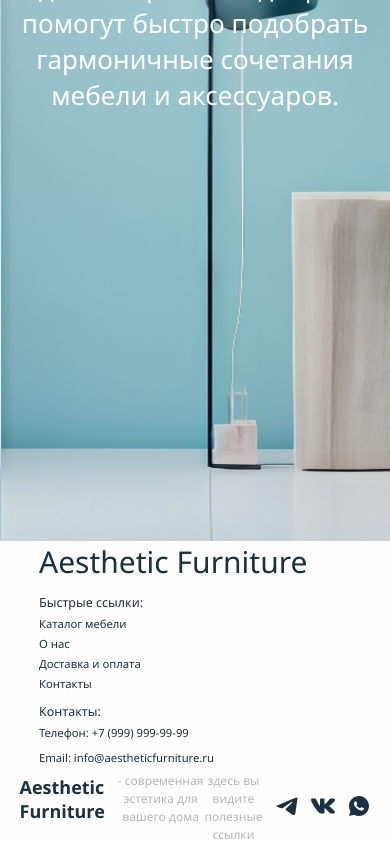
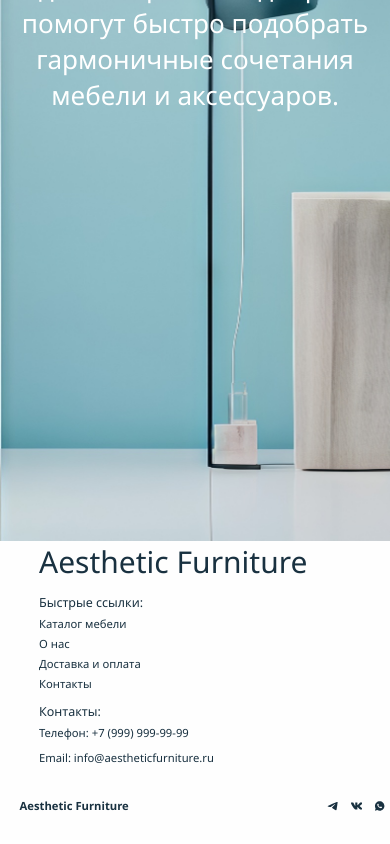
Before and after one commit to Merkuryyi/aestheticFurniture, a React (Create React App) app in the folder frontend/: page / in a window 390 px wide. Shown: the part 2981-3825 px from the top of the page. Built offline with nearby package versions, Linux system fonts and the light colour scheme.

Commit message:
footer and BEM
footer adapted to the BEM methodology

```diff
--- a/frontend/src/components/AboutCompany/AboutCompany.scss
+++ b/frontend/src/components/AboutCompany/AboutCompany.scss
@@ -79,7 +79,6 @@
             &__brand {
                 @include text-style($font-size-xl/1.6, $font-weight-light);
                 margin-bottom: 7px;
-
             }
 
 
--- a/frontend/src/components/FooterPanel/FooterPanel.css
+++ b/frontend/src/components/FooterPanel/FooterPanel.css
@@ -8,8 +8,7 @@
   min-height: 8vh;
   background-color: #FEFEFE;
 }
-
-.footer-content {
+.footer__content {
   position: relative;
   display: flex;
   align-items: start;
@@ -17,8 +16,7 @@
   flex-direction: row;
   width: 90%;
 }
-
-.footer-section {
+.footer__section {
   position: relative;
   display: flex;
   align-items: center;
@@ -26,32 +24,53 @@
   flex-direction: row;
   gap: 12px;
 }
-
-.footer-title {
+.footer__title {
   font-family: "Segoe UI", sans-serif;
+  font-style: normal;
   font-weight: 600;
   font-size: 18px;
   color: #193140;
-  margin: 0;
+  text-align: center;
 }
-
-.footer-description {
+.footer__description {
   font-family: "Segoe UI", sans-serif;
   font-style: normal;
   font-weight: 500;
   font-size: 12px;
   color: #B4B6B5;
   text-align: center;
-  line-height: 1.5;
-  max-width: 300px;
 }
-
-.icon-footer {
+.footer__icon {
   cursor: pointer;
   transition: transform 0.3s ease;
 }
-.icon-footer:hover {
+.footer__icon:hover {
   transform: translateY(-4px);
 }
 
+@media (max-width: 768px) {
+  .footer {
+    min-height: 4vh;
+  }
+  .footer__title {
+    font-family: "Segoe UI", sans-serif;
+    font-style: normal;
+    font-weight: 600;
+    font-size: 11.25px;
+    color: #193140;
+    text-align: center;
+    white-space: nowrap;
+  }
+  .footer__description {
+    opacity: 0;
+  }
+  .footer__icon {
+    cursor: pointer;
+    transition: transform 0.3s ease;
+  }
+  .footer__icon:hover {
+    transform: translateY(-4px);
+  }
+}
+
 /*# sourceMappingURL=FooterPanel.css.map */
--- a/frontend/src/components/FooterPanel/FooterPanel.jsx
+++ b/frontend/src/components/FooterPanel/FooterPanel.jsx
@@ -1,50 +1,42 @@
 import React from 'react';
-
 import './FooterPanel.scss';
 
+
 function FooterPanel() {
-
   return (
     <section className="footer">
-            <div className="footer-content">
-                <div className="footer-section">
-                    <span className="footer-title">Aesthetic Furniture</span>
-                    <span className="footer-description">- современная эстетика для вашего дома</span>
+      <div className="footer__content">
+        <div className="footer__section">
+          <span className="footer__title">Aesthetic Furniture</span>
+          <span className="footer__description">- современная эстетика для вашего дома</span>
         </div>
-                <div className="footer-section">
-                    <span className="footer-description">здесь вы видите полезные ссылки</span>
-                    <Telegram width="24" height="24" style={{ fill: '#193140' }} />
-                    <Vk width="24" height="24" style={{ fill: '#193140' }} />
-                    <WhatsappFill width="24" height="24" style={{ fill: '#193140' }} />
+        <div className="footer__section">
+          <span className="footer__description">здесь вы видите полезные ссылки</span>
+          <Telegram width="24" height="24" className="footer__icon" style={{ fill: '#193140' }} />
+          <Vk width="24" height="24" className="footer__icon" style={{ fill: '#193140' }} />
+          <WhatsappFill width="24" height="24" className="footer__icon" style={{ fill: '#193140' }} />
         </div>
-
       </div>
     </section>
-
   );
 }
+
 export default FooterPanel;
 
 export const Telegram = (props) => (
-    <div className="icon-footer">
   <svg xmlns="http://www.w3.org/2000/svg" width="1em" height="1em" viewBox="0 0 48 48" {...props}>
-            <path  d="M41.42 7.309s3.885-1.515 3.56 2.164c-.107 1.515-1.078 6.818-1.834 12.553l-2.59 16.99s-.216 2.489-2.159 2.922c-1.942.432-4.856-1.515-5.396-1.948c-.432-.325-8.094-5.195-10.792-7.575c-.756-.65-1.62-1.948.108-3.463L33.648 18.13c1.295-1.298 2.59-4.328-2.806-.649l-15.11 10.28s-1.727 1.083-4.964.109l-7.016-2.165s-2.59-1.623 1.835-3.246c10.793-5.086 24.068-10.28 35.831-15.15Z"></path>
+    <path d="M41.42 7.309s3.885-1.515 3.56 2.164c-.107 1.515-1.078 6.818-1.834 12.553l-2.59 16.99s-.216 2.489-2.159 2.922c-1.942.432-4.856-1.515-5.396-1.948c-.432-.325-8.094-5.195-10.792-7.575c-.756-.65-1.62-1.948.108-3.463L33.648 18.13c1.295-1.298 2.59-4.328-2.806-.649l-15.11 10.28s-1.727 1.083-4.964.109l-7.016-2.165s-2.59-1.623 1.835-3.246c10.793-5.086 24.068-10.28 35.831-15.15Z"></path>
   </svg>
-    </div>
 );
 
 export const Vk = (props) => (
-    <div className="icon-footer">
   <svg xmlns="http://www.w3.org/2000/svg" width="1em" height="1em" viewBox="0 0 1024 640" {...props}>
     <path d="M772 323q65 48 158.5 139.5T1024 576q0 27-15.5 45.5T960 640H854q-30 0-54-25q-60-64-123-123t-101-84v200q0 13-9.5 22.5T544 640H416q-23 0-66.5-35T256 512q-72-83-164-242T0 64q0-35 15.5-49.5T64 0h106q14 0 29.5 12T223 40q2 5 20 42.5t23 47.5l21 42l24.5 46.5L334 256l26 39l24 29V32q0-13 9.5-22.5T416 0h128q13 0 22.5 9.5T576 32v228q102-69 224-235q8-10 23.5-17.5T854 0h106q35 0 49.5 16t14.5 48q0 44-81.5 122.5T772 323z"></path>
   </svg>
-    </div>
-)
+);
 
 export const WhatsappFill = (props) => (
-    <div className="icon-footer">
   <svg xmlns="http://www.w3.org/2000/svg" width="1em" height="1em" viewBox="0 0 24 24" {...props}>
     <path d="M12.001 2c5.523 0 10 4.477 10 10s-4.477 10-10 10a9.954 9.954 0 0 1-5.03-1.355L2.005 22l1.352-4.968A9.953 9.953 0 0 1 2.001 12c0-5.523 4.477-10 10-10ZM8.593 7.3l-.2.008a.961.961 0 0 0-.372.1a1.293 1.293 0 0 0-.294.228c-.12.113-.188.211-.261.306A2.73 2.73 0 0 0 6.9 9.62c.002.49.13.967.33 1.413c.409.902 1.082 1.857 1.97 2.742c.214.213.424.427.65.626a9.448 9.448 0 0 0 3.84 2.046l.568.087c.185.01.37-.004.556-.013a1.99 1.99 0 0 0 .833-.231a4.83 4.83 0 0 0 .383-.22s.043-.028.125-.09c.135-.1.218-.171.33-.288c.083-.086.155-.187.21-.302c.078-.163.156-.474.188-.733c.024-.198.017-.306.014-.373c-.004-.107-.093-.218-.19-.265l-.582-.261s-.87-.379-1.402-.621a.497.497 0 0 0-.176-.041a.482.482 0 0 0-.378.127c-.005-.002-.072.055-.795.931a.35.35 0 0 1-.368.13a1.43 1.43 0 0 1-.191-.066c-.124-.052-.167-.072-.252-.108a6.025 6.025 0 0 1-1.575-1.003c-.126-.11-.243-.23-.363-.346a6.297 6.297 0 0 1-1.02-1.268l-.059-.095a.923.923 0 0 1-.102-.205c-.038-.147.061-.265.061-.265s.243-.266.356-.41c.11-.14.203-.276.263-.373c.118-.19.155-.385.093-.536c-.28-.684-.57-1.365-.868-2.041c-.059-.134-.234-.23-.393-.249c-.054-.006-.108-.012-.162-.016a3.385 3.385 0 0 0-.403.004l.201-.008Z"></path>
   </svg>
-    </div>
-)
+);
--- a/frontend/src/components/FooterPanel/FooterPanel.scss
+++ b/frontend/src/components/FooterPanel/FooterPanel.scss
@@ -6,42 +6,42 @@
   width: 100%;
   min-height: 8vh;
   background-color: #FEFEFE;
-
-}
-
-.footer-content {
+  &__content {
     @include flex-layout(row, start, space-between);
     width: 90%;
   }
 
-.footer-section {
+  &__section {
     @include flex-layout(row, center, center);
     gap: 12px;
   }
 
-.footer-title {
-    font-family: 'Segoe UI', sans-serif;
-    font-weight: 600;
-    font-size: 18px;
-    color: #193140;
-    margin: 0;
+  &__title {
+    @include text(600, $font-size-md, $primary-color);
   }
 
-.footer-description {
+  &__description {
     @include text(500, $font-size-mini, #B4B6B5);
-    line-height: 1.5;
-    max-width: 300px;
   }
 
-.icon-footer
-{
-    @include icon()
+  &__icon {
+    @include icon();
+  }
+}
+  @media (max-width: 768px) {
+  .footer {
+    min-height: 4vh;
+    &__title {
+      @include text(600, $font-size-md/1.6, $primary-color);
+      white-space: nowrap;
     }
 
-@media (max-width: 768px) {
-
+    &__description {
+      opacity: 0;
     }
 
-@media (max-width: 468px) {
-
+    &__icon {
+      @include icon();
     }
+  }
+}
```
Also changed, not shown: 2 other files (tests, documents, lock files or other folders). Lines whose indentation alone changed are shown as unchanged.
